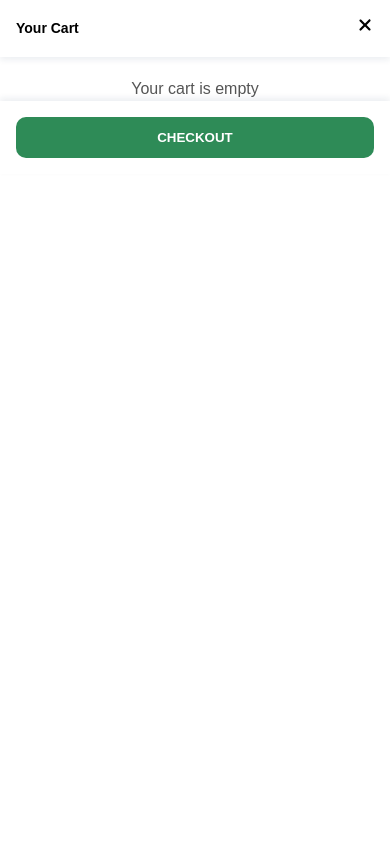
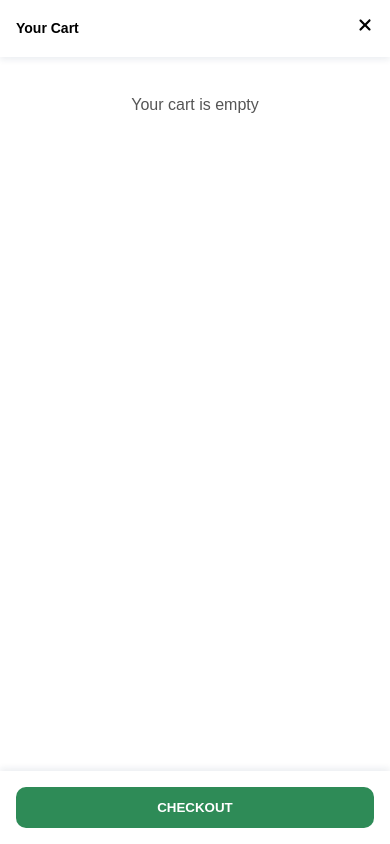
Before and after one commit to elona-sopjani/ecommerce-project, a Vue app: page /history in a window 390 px wide. Both pictures are taken after a click on the element 362 px from the left and 34 px from the top of the page. Built offline with nearby package versions, Linux system fonts and the light colour scheme; the HTML template or start-up script is replaced by a standard one.

Commit message:
style: improve responsiveness across devices

```diff
--- a/src/App.vue
+++ b/src/App.vue
@@ -24,5 +24,6 @@ provide('updateNotifications', updateNotifications)
   padding: 1rem;
   max-width: 1200px;
   margin: auto;
+  margin-top: 68px;
 }
 </style>
--- a/src/components/Cart.vue
+++ b/src/components/Cart.vue
@@ -128,8 +128,8 @@ provide('removeFromCart', removeFromCart)
             </svg>
           </div>
         </header>
-        <div>
-          <div v-if="cart.length > 0" class="sidebar-content">
+        <div class="sidebar-content">
+          <div v-if="cart.length > 0">
             <CartCard v-for="(item, i) in cart" :key="i" :product="item" />
           </div>
           <h2 v-else class="empty-state">Your cart is empty</h2>
@@ -241,14 +241,14 @@ provide('removeFromCart', removeFromCart)
   background-color: white;
   width: 100%;
   max-width: 350px;
-  height: 100vh;
+  height: 100dvh;
   box-shadow: 2px 0 10px rgba(0, 0, 0, 0.1);
   overflow-y: auto;
   position: relative;
   display: flex;
   flex-direction: column;
   align-items: between;
-  min-height: 100vh;
+  min-height: 100dvh;
 
   h2 {
     font-size: 1.2rem;
--- a/src/components/Header.vue
+++ b/src/components/Header.vue
@@ -47,6 +47,9 @@ const handleSearch = (event: KeyboardEvent) => {
 
 <style lang="scss">
 .navbar {
+  position: fixed;
+  top: 0;
+  width: 100%;
   display: flex;
   flex-direction: row;
   justify-content: space-between;
@@ -54,6 +57,7 @@ const handleSearch = (event: KeyboardEvent) => {
   padding: 1rem;
   background-color: #333;
   color: white;
+  z-index: 2;
 
   .navbar-container {
     display: flex;
--- a/src/components/OrderCard.vue
+++ b/src/components/OrderCard.vue
@@ -1,6 +1,7 @@
 <script setup lang="ts">
 import { computed } from 'vue'
 import { type IOrder } from '../interfaces/IOrder'
+import CartCard from './CartCard.vue'
 
 const props = defineProps<{
   order: IOrder
@@ -41,8 +42,9 @@ const formattedDate = computed(() => {
 
 <style lang="scss">
 .order-card {
-  width: 700px;
+  width: 100%;
   display: flex;
+  flex-direction: column;
   box-shadow: 0 2px 5px rgba(0, 0, 0, 0.1);
   padding: 16px;
   gap: 16px;
@@ -72,12 +74,22 @@ const formattedDate = computed(() => {
   }
 
   .order-items {
-    width: 400px;
-    max-height: 250px;
+    width: auto;
+    max-height: 350px;
     overflow-y: auto;
     .remove-button {
       display: none;
     }
   }
 }
+@media (min-width: 768px) {
+  .order-card {
+    flex-direction: row;
+    width: 700px;
+    .order-items {
+      width: 400px;
+      max-height: 250px;
+    }
+  }
+}
 </style>
--- a/src/interfaces/IOrder.ts
+++ b/src/interfaces/IOrder.ts
@@ -1,8 +1,8 @@
-import { type IProduct } from '../interfaces/IProduct'
+import type { ICart } from './ICart'
 
 export interface IOrder {
   orderDate: string | Date
   total: number
   paymentType: string
-  orderItems: IProduct[]
+  orderItems: ICart[]
 }
```
